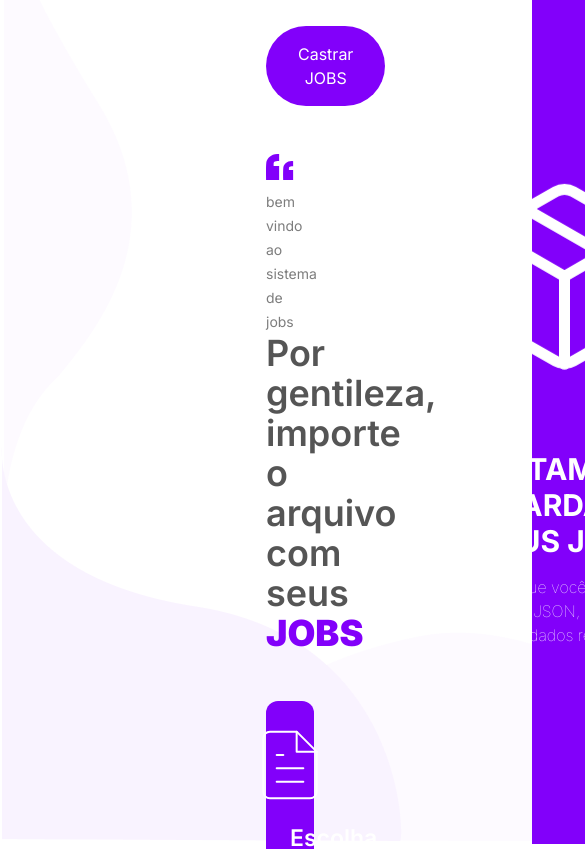
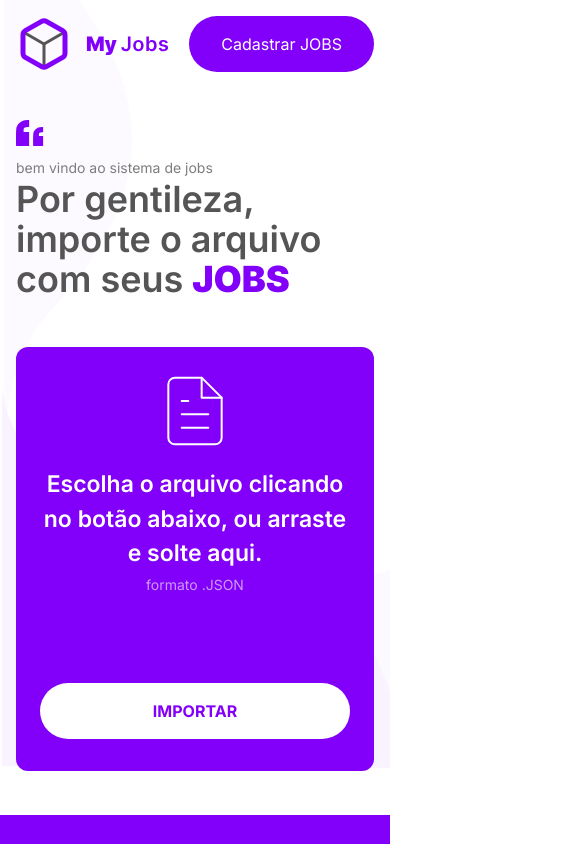
Before and after one commit to raulcesar54/my-jobs, a Next.js app: page / in a window 390 px wide. Shown: the top 849 px of the page, 585 px wide, since content can reach past the window. Built offline with nearby package versions, Linux system fonts and the light colour scheme.

Commit message:
feat: add resposive design

```diff
--- a/src/app/create-jobs/page.tsx
+++ b/src/app/create-jobs/page.tsx
@@ -2,7 +2,7 @@
 "use client";
 import logo from "@/assets/logo.svg";
 import { Button, Title } from "@/components";
-import { CreateJobForte, SideInformation } from "@/layout";
+import { CreateJobForm, SideInformation } from "@/layout";
 import { String } from "@/strings";
 import Image from "next/image";
 import { motion } from "framer-motion";
@@ -14,8 +14,8 @@ export default function CreateJobs() {
   const router = useRouter();
 
   return (
-    <div className="flex flex-1 h-full">
-      <main className="pt-[26px] px-[266px] flex flex-1 h-full w-full flex-col gap-[48px] bg-[url('/img/background-white.png')] bg-no-repeat  bg-left-bottom">
+    <div className="flex flex-1 h-full flex-col md:flex-row">
+      <main className="md:pt-[26px] md:px-[266px] px-4 pt-4 flex flex-1 h-full w-full flex-col gap-[48px] bg-[url('/img/background-white.png')] bg-no-repeat  bg-left-bottom pb-11">
         <motion.div
           initial={{ y: -100, opacity: 0 }}
           animate={{ y: 0, opacity: 1 }}
@@ -30,7 +30,7 @@ export default function CreateJobs() {
           title={LESTS_CREATE_JOBS}
           strongTitle={LOGO_TITLE}
         />
-        <CreateJobForte />
+        <CreateJobForm />
       </main>
       <SideInformation />
     </div>
--- a/src/app/page.tsx
+++ b/src/app/page.tsx
@@ -14,8 +14,8 @@ export default function Home() {
   const router = useRouter();
 
   return (
-    <div className="flex flex-1 h-full">
-      <main className="pt-[26px] px-[266px] flex flex-1 h-full w-full flex-col gap-[48px] bg-[url('/img/background-white.png')] bg-no-repeat  bg-left-bottom">
+    <div className="flex flex-1 h-full flex-col md:flex-row overflow-scroll ">
+      <main className="px-4 pt-4 md:pt-[26px] md:px-[266px] flex flex-1 h-full mb-11 w-full flex-col gap-[48px] bg-[url('/img/background-white.png')] bg-no-repeat  bg-left-bottom items-center md:items-start">
         <motion.div
           initial={{ y: -100, opacity: 0 }}
           animate={{ y: 0, opacity: 1 }}
--- a/src/hooks/useFile/index.tsx
+++ b/src/hooks/useFile/index.tsx
@@ -31,7 +31,7 @@ export const UseFileProvider: React.FC<{ children: JSX.Element }> = (props) => {
   }, [ref]);
   const handleGetFiles = (event: ChangeEvent<HTMLInputElement>) => {
     const uploadedFile = event.target.files?.[0];
-    const name = event.target.files?.[0].name;
+    const name = event.target.files?.[0]?.name;
     const lastModified = event.target.files?.[0].lastModified;
 
     if (uploadedFile) {
--- a/src/layout/createJobForm/index.tsx
+++ b/src/layout/createJobForm/index.tsx
@@ -12,7 +12,7 @@ import { motion } from "framer-motion";
 import { DownloadJson } from "../downloadJson";
 //#endregion
 
-export const CreateJobForte = () => {
+export const CreateJobForm = () => {
   const { data, handleAddFile, handleExportJson, hasData } = useFile();
   const router = useRouter();
   const { FORM } = String;
@@ -39,7 +39,7 @@ export const CreateJobForte = () => {
             placeholder={FORM.FILE_NAME}
             label={FORM.FILE_NAME}
           />
-          <div className="flex flex-row gap-4 mt-4">
+          <div className="flex flex-row gap-0 w-full md:gap-4 mt-4">
             <Input
               name="initialDate"
               placeholder={FORM.INITIAL_DATE}
--- a/src/layout/downloadJson/index.tsx
+++ b/src/layout/downloadJson/index.tsx
@@ -9,7 +9,7 @@ export const DownloadJson: React.FC<DownloadJsonProps> = (props) => {
     <motion.div
       initial={{ y: 50 }}
       transition={{ delay: 0.9 }}
-      className={`bg-primary p-8 rounded-xl px-10 flex flex-row items-center justify-center cursor-pointer gap-8 hover:bg-[#57099E] mt-1 max-w-[350px] ${
+      className={`bg-primary p-8 rounded-xl px-10 flex flex-row items-center justify-center cursor-pointer gap-8 hover:bg-[#57099E] mb-11 -mt-6 max-w-[350px] ${
         !isDisabled && disabledStyled
       }`}
       onClick={handleExportJson}
--- a/src/layout/importFile/index.tsx
+++ b/src/layout/importFile/index.tsx
@@ -16,7 +16,7 @@ export const ImportFile = () => {
       initial={{ opacity: 0, y: 100 }}
       animate={{ opacity: 1, y: 0 }}
       transition={{ duration: 0.3 }}
-      className="max-w-[334px]"
+      className="max-w-full md:max-w-[334px] "
     >
       <Card>
         <FileText />
@@ -26,7 +26,7 @@ export const ImportFile = () => {
         <small className="font text-text-white/60 text-sm">
           {CARD.MESSAGE}
         </small>
-        <div className="mt-[48px] mb-2 w-full">
+        <div className="mt-[88px] md:mt-[48px] mb-2 w-full">
           <Button
             label={CARD.IMPORT}
             variant="PRIMARY"
--- a/src/layout/index.tsx
+++ b/src/layout/index.tsx
@@ -2,4 +2,4 @@ export { ImportFile } from "./importFile";
 export { SideInformation } from "./sideInformation";
 export { JsonViewer } from "./jsonViewer";
 export { Information } from "./informations";
-export { CreateJobForte } from "./createJobForm";
+export { CreateJobForm } from "./createJobForm";
--- a/src/layout/jsonViewer/index.tsx
+++ b/src/layout/jsonViewer/index.tsx
@@ -34,15 +34,14 @@ export const JsonViewer = () => {
             return (
               <motion.div
                 initial={{ opacity: 0, y: 50 }}
-                animate={{ opacity: 1, y: 0,  }}
+                animate={{ opacity: 1, y: 0 }}
                 transition={{
-                  duration: .4
+                  duration: 0.4,
                 }}
                 exit={{ opacity: 0 }}
                 key={item.ID}
                 className="bg-text-white w-full p-4 items-center justify-items-start justify-self-center grid grid-cols-4 justify-between rounded-sm"
               >
-                {false && <h1 className="col-span-4">asdasd</h1>}
                 <h1 className="col-span-2 text-left font-semibold text-sm">
                   {item["Descrição"]}
                 </h1>
--- a/src/layout/sideInformation/index.tsx
+++ b/src/layout/sideInformation/index.tsx
@@ -14,9 +14,11 @@ export const SideInformation = () => {
       initial={{ x: 100, opacity: 0 }}
       animate={{ x: 0, opacity: 1 }}
       transition={{
-        duration: .8
+        duration: 0.8,
       }}
-      className="flex flex-1 bg-primary max-w-3xl p-8 pt-8 flex-col text-center items-center justify-center overflow-hidden"
+      className={`py-[200px] ${
+        hasData && "py-8"
+      } flex flex-1 bg-primary md:max-w-3xl md:p-8 md:pt-8 flex-col text-center items-center justify-center md:overflow-hidden md:mt-0`}
     >
       {hasData ? <JsonViewer /> : <Information />}
     </motion.div>
--- a/src/strings/index.tsx
+++ b/src/strings/index.tsx
@@ -4,7 +4,7 @@ export const String = {
   SUBTITLE: "bem vindo ao sistema de jobs",
   FILL_FIELDS: "preencha todos os campos",
   LESTS_CREATE_JOBS: "Vamos iniciar criando seus",
-  INSERT_JOB: "Castrar JOBS",
+  INSERT_JOB: "Cadastrar JOBS",
   CARD: {
     DESCRIPTION:
       "Escolha o arquivo clicando no botão abaixo, ou arraste e solte aqui.",
```
